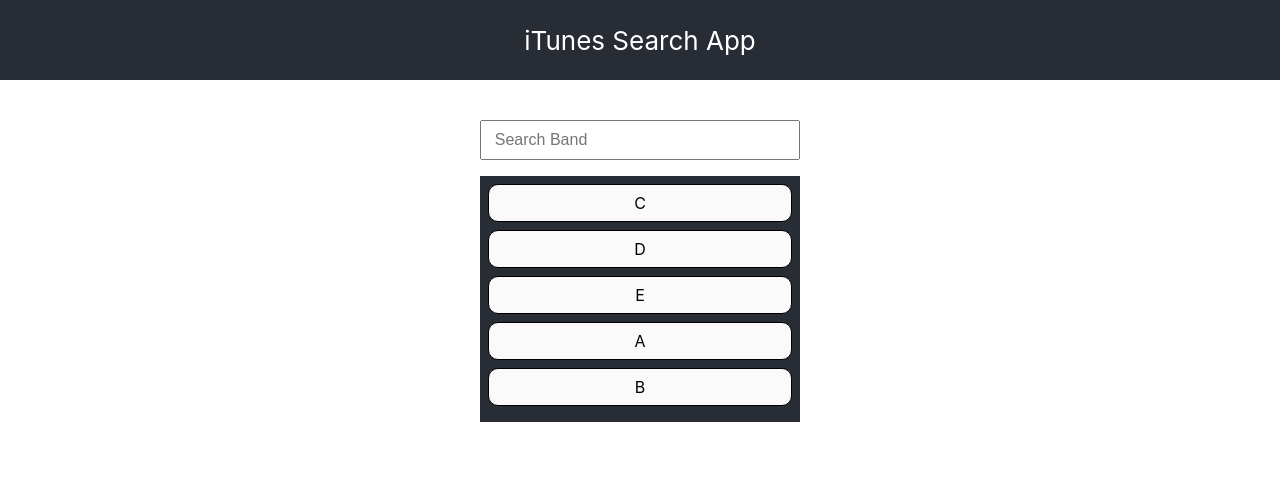
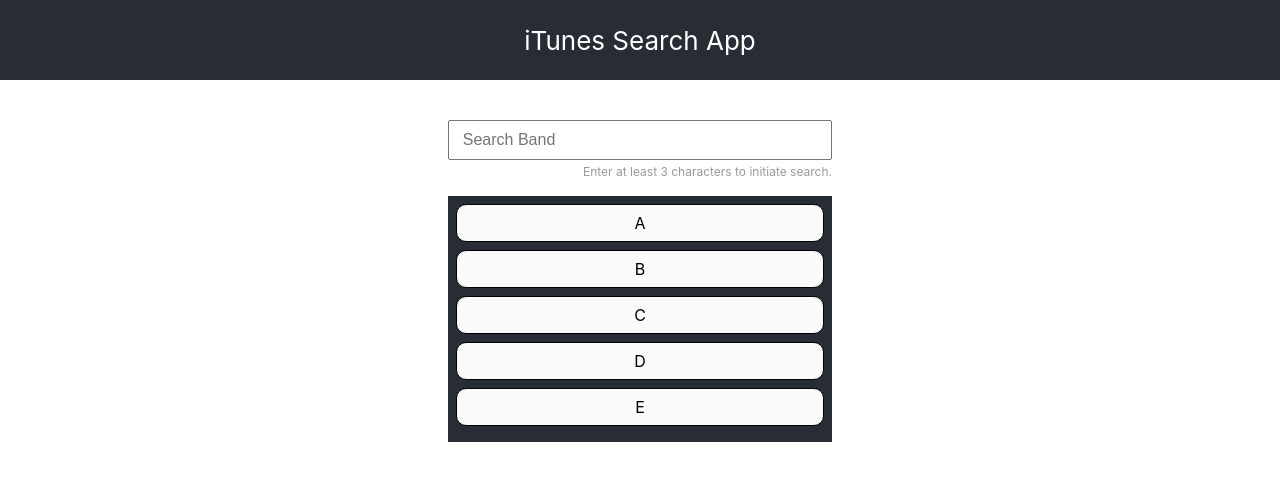
Before and after one commit to skrunic/itunes-search-demo, a React (Create React App) app: page / in a window 1280 px wide. Shown: the top 480 px of the page. Built offline with nearby package versions, Linux system fonts and the light colour scheme.

Commit message:
Add search field component. Modify style.

```diff
--- a/src/App.css
+++ b/src/App.css
@@ -26,16 +26,25 @@
 }
 
 .App-search {
-  width: 25vw;
+  width: 30vw;
   margin-top: 5vh;
+}
+
+.App-search .search-element {
+  text-align: right;
+  margin-bottom: 2vh;
 }
 
 .App-search input {
   min-height: 5vh;
   width: 100%;
-  margin-bottom: 2vh;
   padding: 0 1vw;
   font-size: calc(8px + 1vmin);
+}
+
+.App-search label {
+  font-size: calc(4px + 1vmin);
+  color: #999;
 }
 
 ul {
--- a/src/App.js
+++ b/src/App.js
@@ -1,32 +1,18 @@
-import { useRef, useState, useEffect } from "react";
+import { useState, useEffect } from "react";
 
 import RotatingList from "./components/rotatingList";
+import SearchField from "./components/SearchField";
 
 import './App.css';
 
 const App = () => {
   const initialList = ["A", "B", "C", "D", "E"];
-  const delay = useRef(null);
 
   const [itemsList, setItemsList] = useState(initialList);
-  const [searchValue, setSearchValue] = useState("");
 
   const [data, setData] = useState([]);
   const [albums, setAlbums] = useState([]);
   const [previousRes, setPreviousRes] = useState([]);
-
-  // Update value on change
-  const onChange = (e) => {
-    clearTimeout(delay.current);
-
-    let value = e.currentTarget.value;
-    setSearchValue(value);
-
-    delay.current = setTimeout(() => {
-      console.log(`API search for: ${value}`);
-      if (value.length >= 3) fetchData(value);
-    }, 1000);
-  }
 
   // Fetching data
   const fetchData = (value) => {
@@ -104,7 +90,9 @@
 
       <div className="App-container">
         <div className="App-search">
-          <input type="text" placeholder="Search Band" onChange={onChange} value={searchValue}></input>
+          <SearchField
+            fetchData={fetchData}
+          />
           <RotatingList
             itemsList={itemsList}
             setItemsList={setItemsList}
--- /dev/null
+++ b/src/components/SearchField.js
@@ -0,0 +1,29 @@
+import { useState, useRef } from "react";
+
+const SearchField = ({ fetchData }) => {
+    const [searchValue, setSearchValue] = useState("");
+    const delay = useRef(null);
+
+    // Update value on change
+    const onChange = (e) => {
+        clearTimeout(delay.current);
+
+        let value = e.currentTarget.value;
+        setSearchValue(value);
+
+        delay.current = setTimeout(() => {
+            //console.log(`API search for: ${value}`);
+            if (value.length >= 3) fetchData(value);
+        }, 1000);
+    }
+
+    // List render
+    return (
+        <div className="search-element">
+            <input type="text" placeholder="Search Band" onChange={onChange} value={searchValue}></input>
+            <label>Enter at least 3 characters to initiate search.</label>
+        </div>
+    );
+}
+
+export default SearchField;
```
